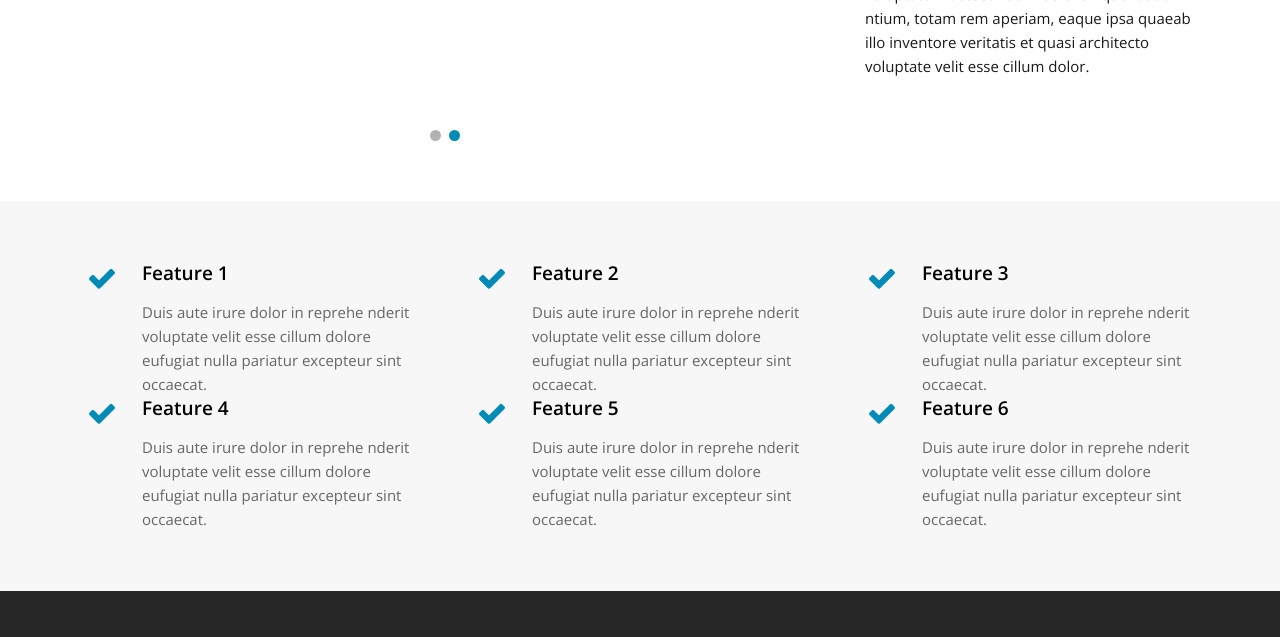
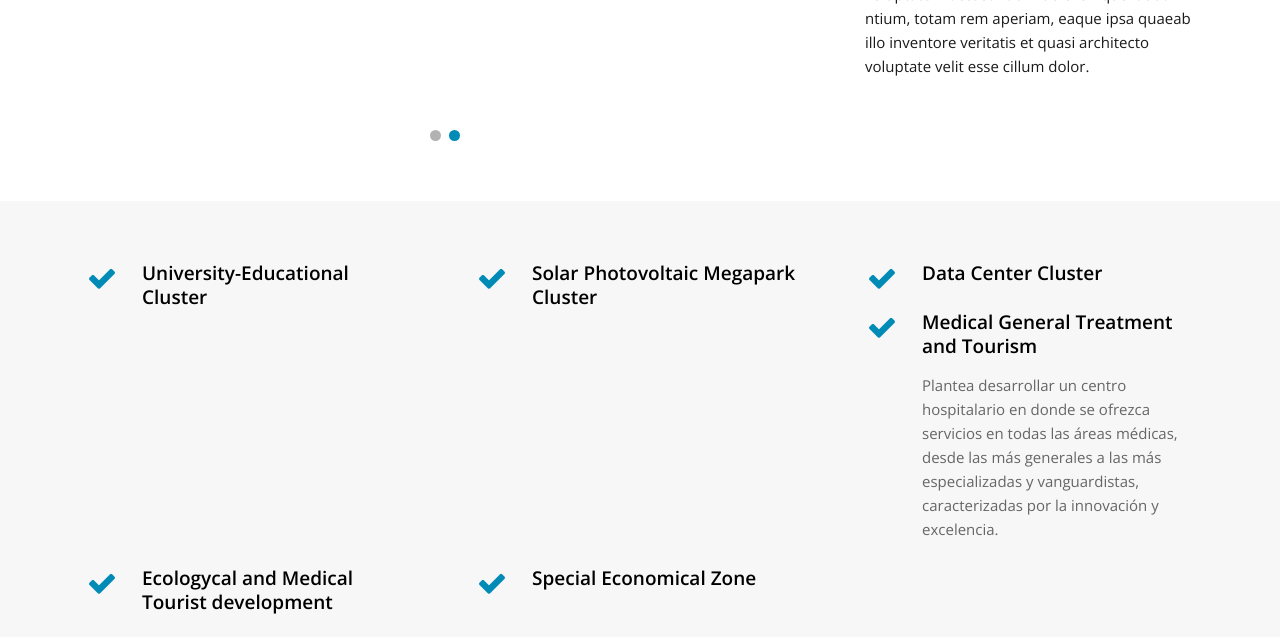
Before and after one commit to guayom/ppp, a Jekyll site: the page built from index.html, in a window 1280 px wide and 900 px high, scrolled down 789 px, cut to the strip 0-637 px from the top of the window. Built offline with Jekyll 4.4.1, drawn with Linux system fonts in a browser that asks for light colours; nearby versions of some CDN libraries; some of the changed text lies outside the part shown.

Commit message:
Added some content

```diff
--- a/_config.yml
+++ b/_config.yml
@@ -6,7 +6,7 @@
 # 'jekyll serve'. If you change this file, please restart the server process.
 
 # Site settings
-title: Punta Palmar Pacífico
+title: Punta Perla Pacífico
 email: info@puntapalmarpacifico.com
 description: > # this means to ignore newlines until "baseurl:"
   Write an awesome description for your new site here. You can edit this
--- /dev/null
+++ b/_data/clusters.yml
@@ -0,0 +1,22 @@
+- name: University-Educational Cluster
+  description: For this SEZ development, it is crucial to prepare and train qualified personnel who can work in the area.  For this, we wish to create a University Campus with national and international universities who will share resources and facilities between them. Furthermore, the offer of engineering and scientific careers, so these professionals can contribute to the management of knowledge, innovation and technological transfer required by the SEZ center with adequate facilities to carry out research and development in relevant thematic, through a program that promotes entrepreneurship and dual education in areas such as aerospace, atmospheric and climate research, photonics, robotics, biology, pharmaceutics, medicine, environment and energy, among others.  This way, students of this University, can develop their projects and final papers with companies housed in the SEZ.
+  short-desc: Creation of qualified human capital.
+
+- name: Solar Photovoltaic Megapark Cluster
+  description: > # The land where this will be located is a sunny place in Costa Rica.  Due to this, a solar Photovoltaic Megapark will be developed for the Smart City for it to be 100% sustainable;  it is estimated that the solar park will generate up to 150MW at its peak within a land  extension between 250-300 hectares.   A tariff model for is currently being formulated by the ARESEP (the Regulating Authority for Public Services), but it is estimated that it could be around US$ 0.10- 0.12 per kWh. > Initially, it will operate under a model of distributed generation, whose over-power generation could be placed within the public grid since it so close to the Garabito Thermal Generation and Distribution Plant. This cluster will allow Punta Perla Pacífico to contribute so Costa Rica can become carbon neutral in the near future by 2020. This initiative will support Costa Rica´s joining of the OECD and the Pacific Alliance.
+  short-desc: The land where this will be located is a sunny place in Costa Rica.
+
+- name: Data Center Cluster
+  description: The Data Center is expected to attract call center services for companies located within the GAMA (Extended and Greater Metropolitan Area), as well as those outside it and abroad.  Firstly, as a data support and recovery area, management and analytics of Big Data, and Cloud, as it is located at least 48km away from the capital´s main data centers.  In a second phase, foreign investment will be attracted to offer services to the IT giants taking advantage of a power matrix of clean energy, connectivity and qualified human resources, creating a true technological Hub, under collaboration and articulation with the Inter-university Campus and its study programs.
+  short-desc: The Data Center is expected to attract call center services for companies located within the GAMA (Extended and Greater Metropolitan Area), as well as those outside it and abroad.
+
+- name: Medical General Treatment and Tourism
+  description: Plantea desarrollar un centro hospitalario en donde se ofrezca servicios en todas las áreas médicas, desde las más generales a las más especializadas y vanguardistas, caracterizadas por la innovación y excelencia, con una atención personalizada, efectiva, segura, basada en la evidencia científica, con los estándares de calidad técnicos y científicos más exigentes, ejercida por personal altamente calificado en sus respectivas especialidades, con instalaciones y equipamientos de tecnología de punta y confort, además que ofrezca todas las comodidades para la efectiva recuperación de los usuarios del servicio que más allá de turismo médico vaya dirigido al bienestar en el cual se  engloban los servicios preventivos tanto como los curativos. Con esto también se pretende  promover y abrir oportunidades para que los estudiantes y profesionales tanto nacionales como internacionales realicen prácticas básicas y a nivel de especializaciones y pasantías que refuercen sus conocimientos y experiencia profesional. Se pretende desarrollar un programa de investigación, desarrollo, e innovación en la parte académica que estaría operando dentro de PPP, con particular interés en programas similares y fomentar alianzas estratégicas con el circuito de clínicas adscritas al Barcelona Medical Agency.-
+  short-description: Plantea desarrollar un centro hospitalario en donde se ofrezca servicios en todas las áreas médicas, desde las más generales a las más especializadas y vanguardistas, caracterizadas por la innovación y excelencia.
+
+- name: Ecologycal and Medical Tourist development
+  description: The development of a tourisctic and ecological/Medical center, that will include the visitation of the natural wonderings of the mangrove coast line, a sugar making industrial tour and the development of adventure activities inside a 40 hectare lagoon zone with natural species watching and walking trails. We are also planning a development of a Theme Park that will have all kind of naturalistic attractions of local animal species and plants inside a closed dome and scenery /stage of a large-live ecosystem concept. > An eco lodge and hotel, for the resting and recuperation of patients treated in the medical center is also conceptualized as part of this cluster.
+
+
+- name: Special Economical Zone
+  description: For the development of a Smart City Punta Perla Pacífico will contribute through a Joint venture agreement between 800 and 1200 hectares of land for the development of a SEZ, along with an International Cargo Airport, for the necessary specialized support of the logistics and commerce of products produced within the SEZ. > Water Resources: These lands are located in an area with plenty of water for the development of the SEZ and the Smart City, since it is surrounded by the Seco, Aranjuez, Ciruelas and Guacimal rivers, with up-to-date concessions for extracting water and lands with high water tables.
--- /dev/null
+++ b/_includes/clusters.html
@@ -0,0 +1,21 @@
+<div class="container">
+  <div class="row irow-xs">
+    {% for cluster in site.data.clusters %}
+    <div class="col-sm-4">
+      <div class="media">
+        <div class="media-left">
+          <div class="icon icon-color icon-size-3" data-hover="rubberBand">
+            <i class="fa fa-check"></i>
+          </div>
+        </div>
+        <div class="media-body">
+          <h4>{{ cluster.name }}</h4>
+          <p>{{ cluster.short-description }}</p>
+          <p></p>
+        </div>
+      </div>
+    </div>
+    {% endfor %}
+  </div>
+</div>
+</div>
--- a/index.html
+++ b/index.html
@@ -5,26 +5,26 @@ layout: default
     <div class="banner revslider-initialised tp-simpleresponsive" data-fullscreen="on" data-auto="true" data-hidetimerbar="off" data-fullscreenoffsetcontainer=".header" id="revslider-382" style="height: 100%; max-height: none;">
       <ul class="tp-revslider-mainul" style="display: block; overflow: hidden; width: 100%; height: 100%; max-height: none;">
         <li data-transition="fade" data-slotamount="7" data-saveperformance="on" class="background overlay overlay-light tp-revslider-slidesli active-revslide" style="width: 100%; height: 100%; overflow: hidden; z-index: 18; visibility: hidden; opacity: 0; background-image: url(http://placehold.it/2000x1333);">
-          <div class="tp-caption sft large_bold_white start" data-x="center" data-y="center" data-voffset="-85" data-speed="700" data-start="700" data-easing="easeOutBack" style="transition: all 0s ease 0s; min-height: 0px; min-width: 0px; line-height: 40px; border-width: 0px; margin: 0px; padding: 0px; letter-spacing: 0px; font-size: 28px; left: 588.5px; top: 106.091px; visibility: visible; opacity: 0; transform: matrix3d(1, 0, 0, 0, 0, 1, 0, 0, 0, 0, 1, -0.00166, 0, -50, 0, 1);">Welcome to Punta Palmar Pacífico</div>
+          <div class="tp-caption sft large_bold_white start" data-x="center" data-y="center" data-voffset="-85" data-speed="700" data-start="700" data-easing="easeOutBack" style="transition: all 0s ease 0s; min-height: 0px; min-width: 0px; line-height: 40px; border-width: 0px; margin: 0px; padding: 0px; letter-spacing: 0px; font-size: 28px; left: 588.5px; top: 106.091px; visibility: visible; opacity: 0; transform: matrix3d(1, 0, 0, 0, 0, 1, 0, 0, 0, 0, 1, -0.00166, 0, -50, 0, 1);">Welcome to Punta Perla Pacífico</div>
           <p class="tp-caption fade text-center start" data-x="center" data-y="center" data-speed="500" data-start="900" data-easing="easeOutBack" style="transition: opacity 0.15s linear 0s; min-height: 0px; min-width: 0px; line-height: 16px; border-width: 0px; margin: 0px 0px 16.5909px; padding: 0px; letter-spacing: 0px; font-size: 11px; left: 551.5px; top: 150.205px; visibility: visible; opacity: 0; transform: matrix3d(1, 0, 0, 0, 0, 1, 0, 0, 0, 0, 1, -0.00166, 0, 0, 0, 1);">Lorem ipsum dolor sit amet consectetur adipisicing elit seddo
             <br> eiusmod tempor incididunt ut labore et dolore magna aliqua. <br> Utondo enim ad minim veniam quis nostrud exercitation ullamco.</p>
           <a href="#slide-under" class="tp-caption sfb btn btn-primary btn-lg btn-wide slider-scroll start" data-x="center" data-y="center" data-voffset="80" data-hoffset="-10" data-speed="300" data-start="1000" style="transition: all 0.2s ease 0s; min-height: 0px; min-width: 0px; line-height: 31px; border-width: 0px; margin: 0px; padding: 0px 23px; letter-spacing: 0px; font-size: 10px; left: 664.364px; top: 220.091px; visibility: visible; opacity: 0; transform: matrix3d(1, 0, 0, 0, 0, 1, 0, 0, 0, 0, 1, -0.00166, 0, 50, 0, 1);">Read More</a>
         </li>
         <li data-transition="fade" data-slotamount="7" data-saveperformance="on" class="background overlay overlay-light tp-revslider-slidesli active-revslide current-sr-slide-visible" style="width: 100%; height: 100%; overflow: hidden; z-index: 20; visibility: inherit; opacity: 1; background-image: url(http://placehold.it/2000x1333);">
-          <div class="tp-caption sft large_bold_white start" data-x="left" data-y="center" data-hoffset="100" data-voffset="-85" data-speed="700" data-start="700" data-easing="easeOutBack" style="transition: all 0s ease 0s; min-height: 0px; min-width: 0px; line-height: 40px; border-width: 0px; margin: 0px; padding: 0px; letter-spacing: 0px; font-size: 28px; left: 395.723px; top: 106.091px; visibility: visible; opacity: 1; transform: matrix3d(1, 0, 0, 0, 0, 1, 0, 0, 0, 0, 1, -0.0025, 0, 0, 0, 1);">Welcome to Punta Palmar Pacífico</div>
+          <div class="tp-caption sft large_bold_white start" data-x="left" data-y="center" data-hoffset="100" data-voffset="-85" data-speed="700" data-start="700" data-easing="easeOutBack" style="transition: all 0s ease 0s; min-height: 0px; min-width: 0px; line-height: 40px; border-width: 0px; margin: 0px; padding: 0px; letter-spacing: 0px; font-size: 28px; left: 395.723px; top: 106.091px; visibility: visible; opacity: 1; transform: matrix3d(1, 0, 0, 0, 0, 1, 0, 0, 0, 0, 1, -0.0025, 0, 0, 0, 1);">Welcome to Punta Perla Pacífico</div>
           <p class="tp-caption fade start" data-x="left" data-y="center" data-hoffset="100" data-speed="500" data-start="900" data-easing="easeOutBack" style="transition: opacity 0.15s linear 0s; min-height: 0px; min-width: 0px; line-height: 16px; border-width: 0px; margin: 0px 0px 16.5909px; padding: 0px; letter-spacing: 0px; font-size: 11px; left: 395.723px; top: 150.205px; visibility: visible; opacity: 1; transform: matrix3d(1, 0, 0, 0, 0, 1, 0, 0, 0, 0, 1, -0.0025, 0, 0, 0, 1);">Lorem ipsum dolor sit amet consectetur adipisicing elit seddo
             <br> eiusmod tempor incididunt ut labore et dolore magna aliqua. <br> Utondo enim ad minim veniam quis nostrud exercitation ullamco.</p>
           <a href="#slide-under" class="tp-caption sfb btn btn-primary btn-lg btn-wide slider-scroll start" data-x="left" data-y="center" data-voffset="80" data-hoffset="100" data-speed="300" data-start="1000" style="transition: all 0.2s ease 0s; min-height: 0px; min-width: 0px; line-height: 31px; border-width: 0px; margin: 0px; padding: 0px 23px; letter-spacing: 0px; font-size: 10px; left: 395.723px; top: 220.091px; visibility: visible; opacity: 1; transform: matrix3d(1, 0, 0, 0, 0, 1, 0, 0, 0, 0, 1, -0.0025, 0, 0, 0, 1);">Read More</a>
         </li>
         <li data-transition="fade" data-slotamount="7" data-saveperformance="on" class="background overlay overlay-light tp-revslider-slidesli active-revslide" style="width: 100%; height: 100%; overflow: hidden; visibility: hidden; opacity: 0; z-index: 18; background-image: url(http://placehold.it/2000x1333);">
-          <div class="tp-caption sft large_bold_white start" data-x="left" data-y="center" data-hoffset="500" data-voffset="-85" data-speed="700" data-start="700" data-easing="easeOutBack" style="transition: all 0s ease 0s; min-height: 0px; min-width: 0px; line-height: 60px; border-width: 0px; margin: 0px; padding: 0px; letter-spacing: 0px; font-size: 42px; left: 665px; top: 251px; visibility: visible; opacity: 0; transform: matrix3d(1, 0, 0, 0, 0, 1, 0, 0, 0, 0, 1, -0.00166, 0, -50, 0, 1);">Welcome to Punta Palmar Pacífico</div>
+          <div class="tp-caption sft large_bold_white start" data-x="left" data-y="center" data-hoffset="500" data-voffset="-85" data-speed="700" data-start="700" data-easing="easeOutBack" style="transition: all 0s ease 0s; min-height: 0px; min-width: 0px; line-height: 60px; border-width: 0px; margin: 0px; padding: 0px; letter-spacing: 0px; font-size: 42px; left: 665px; top: 251px; visibility: visible; opacity: 0; transform: matrix3d(1, 0, 0, 0, 0, 1, 0, 0, 0, 0, 1, -0.00166, 0, -50, 0, 1);">Welcome to Punta Perla Pacífico</div>
           <p class="tp-caption fade start" data-x="left" data-y="center" data-hoffset="500" data-speed="500" data-start="900" data-easing="easeOutBack" style="transition: opacity 0.15s linear 0s; min-height: 0px; min-width: 0px; line-height: 24px; border-width: 0px; margin: 0px 0px 25px; padding: 0px; letter-spacing: 0px; font-size: 17px; left: 665px; top: 317.5px; visibility: visible; opacity: 0; transform: matrix3d(1, 0, 0, 0, 0, 1, 0, 0, 0, 0, 1, -0.00166, 0, 0, 0, 1);">Lorem ipsum dolor sit amet consectetur adipisicing elit seddo
             <br> eiusmod tempor incididunt ut labore et dolore magna aliqua. <br> Utondo enim ad minim veniam quis nostrud exercitation ullamco.</p>
           <a href="#slide-under" class="tp-caption sfb btn btn-primary btn-lg btn-wide slider-scroll start" data-x="left" data-y="center" data-voffset="80" data-hoffset="500" data-speed="300" data-start="1000" style="transition: all 0.2s ease 0s; min-height: 0px; min-width: 0px; line-height: 47px; border-width: 0px; margin: 0px; padding: 0px 35px; letter-spacing: 0px; font-size: 15px; left: 665px; top: 422.5px; visibility: visible; opacity: 0; transform: matrix3d(1, 0, 0, 0, 0, 1, 0, 0, 0, 0, 1, -0.00166, 0, 50, 0, 1);">Read More</a>
         </li>
       </ul>
     <div class="tp-loader spinner0" style="display: none;"><div class="dot1"></div><div class="dot2"></div><div class="bounce1"></div><div class="bounce2"></div><div class="bounce3"></div></div><div class="tp-bannertimer" style="visibility: visible; width: 14.8111%; transform: translate3d(0px, 0px, 0px);"></div></div>
-  <div class="tp-bullets  simplebullets round" style="bottom: 23.2273px; left: 50%; margin-left: -26px;"><div class="bullet first"></div><div class="bullet selected"></div><div class="bullet last"></div><div class="tpclear"></div></div><div style="position: absolute; top: 182px; margin-top: -24px; left: -2px;" class="tp-leftarrow  tparrows default round"><div class="tp-arr-allwrapper"><div class="tp-arr-iwrapper"><div class="tp-arr-imgholder" style="visibility: inherit; opacity: 1; background-image: url(file:///Users/guayo/Dropbox/bretes/punta%20palmar%20paci%CC%81fico/themeforest-13905389-mexico-responsive-multipurpose-template/html/home/undefined);"></div><div class="tp-arr-imgholder2"></div><div class="tp-arr-titleholder"></div><div class="tp-arr-subtitleholder"></div></div></div></div><div style="position: absolute; top: 182px; margin-top: -24px; right: -2px;" class="tp-rightarrow  tparrows default round"><div class="tp-arr-allwrapper"><div class="tp-arr-iwrapper"><div class="tp-arr-imgholder" style="visibility: inherit; opacity: 1; background-image: url(file:///Users/guayo/Dropbox/bretes/punta%20palmar%20paci%CC%81fico/themeforest-13905389-mexico-responsive-multipurpose-template/html/home/undefined);"></div><div class="tp-arr-imgholder2"></div><div class="tp-arr-titleholder"></div><div class="tp-arr-subtitleholder"></div></div></div></div></div>
+  <div class="tp-bullets  simplebullets round" style="bottom: 23.2273px; left: 50%; margin-left: -26px;"><div class="bullet first"></div><div class="bullet selected"></div><div class="bullet last"></div><div class="tpclear"></div></div><div style="position: absolute; top: 182px; margin-top: -24px; left: -2px;" class="tp-leftarrow  tparrows default round"><div class="tp-arr-allwrapper"><div class="tp-arr-iwrapper"><div class="tp-arr-imgholder" style="visibility: inherit; opacity: 1; background-image: url(file:///Users/guayo/Dropbox/bretes/punta%20Perla%20paci%CC%81fico/themeforest-13905389-mexico-responsive-multipurpose-template/html/home/undefined);"></div><div class="tp-arr-imgholder2"></div><div class="tp-arr-titleholder"></div><div class="tp-arr-subtitleholder"></div></div></div></div><div style="position: absolute; top: 182px; margin-top: -24px; right: -2px;" class="tp-rightarrow  tparrows default round"><div class="tp-arr-allwrapper"><div class="tp-arr-iwrapper"><div class="tp-arr-imgholder" style="visibility: inherit; opacity: 1; background-image: url(file:///Users/guayo/Dropbox/bretes/punta%20Perla%20paci%CC%81fico/themeforest-13905389-mexico-responsive-multipurpose-template/html/home/undefined);"></div><div class="tp-arr-imgholder2"></div><div class="tp-arr-titleholder"></div><div class="tp-arr-subtitleholder"></div></div></div></div></div>
   <hr class="hr-nobg hr-md">
   <div class="container">
       <div class="row irow-xs cards">
@@ -59,89 +59,4 @@ layout: default
     </div>
 <hr class="hr-nobg hr-md">
 <div class="highlight highlight-light">
-      <div class="container">
-        <div class="row irow-xs">
-          <div class="col-sm-4">
-            <div class="media">
-              <div class="media-left">
-                <div class="icon icon-color icon-size-3" data-hover="rubberBand">
-                  <i class="fa fa-check"></i>
-                </div>
-              </div>
-              <div class="media-body">
-                <h4>Feature 1</h4>
-                <p>Duis aute irure dolor in reprehe nderit voluptate velit esse cillum dolore eufugiat nulla pariatur excepteur sint occaecat.</p>
-              </div>
-            </div>
-          </div>
-          <div class="col-sm-4">
-            <div class="media">
-              <div class="media-left">
-                <div class="icon icon-color icon-size-3" data-hover="rubberBand">
-                  <i class="fa fa-check"></i>
-                </div>
-              </div>
-              <div class="media-body">
-                <h4>Feature 2</h4>
-                <p>Duis aute irure dolor in reprehe nderit voluptate velit esse cillum dolore eufugiat nulla pariatur excepteur sint occaecat.</p>
-              </div>
-            </div>
-          </div>
-          <div class="col-sm-4">
-            <div class="media">
-              <div class="media-left">
-                <div class="icon icon-color icon-size-3" data-hover="pulse">
-                  <i class="fa fa-check"></i>
-                </div>
-              </div>
-              <div class="media-body">
-                <h4>Feature 3</h4>
-                <p>Duis aute irure dolor in reprehe nderit voluptate velit esse cillum dolore eufugiat nulla pariatur excepteur sint occaecat.</p>
-              </div>
-            </div>
-          </div>
-        </div>
-
-        <div class="row irow-xs">
-          <div class="col-sm-4">
-            <div class="media">
-              <div class="media-left">
-                <div class="icon icon-color icon-size-3" data-hover="pulse">
-                  <i class="fa fa-check"></i>
-                </div>
-              </div>
-              <div class="media-body">
-                <h4>Feature 4</h4>
-                <p>Duis aute irure dolor in reprehe nderit voluptate velit esse cillum dolore eufugiat nulla pariatur excepteur sint occaecat.</p>
-              </div>
-            </div>
-          </div>
-          <div class="col-sm-4">
-            <div class="media">
-              <div class="media-left">
-                <div class="icon icon-color icon-size-3" data-hover="pulse">
-                  <i class="fa fa-check"></i>
-                </div>
-              </div>
-              <div class="media-body">
-                <h4>Feature 5</h4>
-                <p>Duis aute irure dolor in reprehe nderit voluptate velit esse cillum dolore eufugiat nulla pariatur excepteur sint occaecat.</p>
-              </div>
-            </div>
-          </div>
-          <div class="col-sm-4">
-            <div class="media">
-              <div class="media-left">
-                <div class="icon icon-color icon-size-3" data-hover="pulse">
-                  <i class="fa fa-check"></i>
-                </div>
-              </div>
-              <div class="media-body">
-                <h4>Feature 6</h4>
-                <p>Duis aute irure dolor in reprehe nderit voluptate velit esse cillum dolore eufugiat nulla pariatur excepteur sint occaecat.</p>
-              </div>
-            </div>
-          </div>
-        </div>
-      </div>
-    </div>
+{% include clusters.html %}
```
Also changed, not shown: location.md (added, +4 -0 lines), participants.md (added, +21 -0 lines), Gemfile.lock (added), images/logo.png, images/logo.svg, 3 other files.
